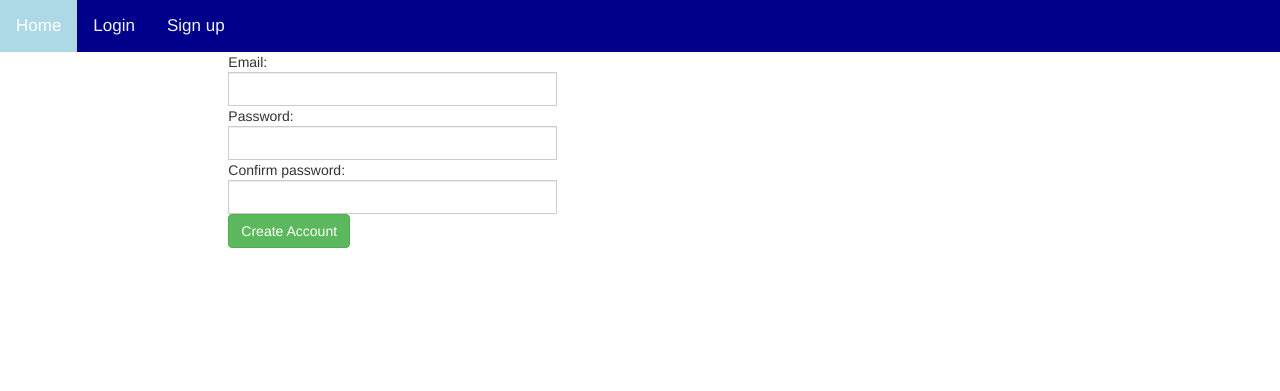
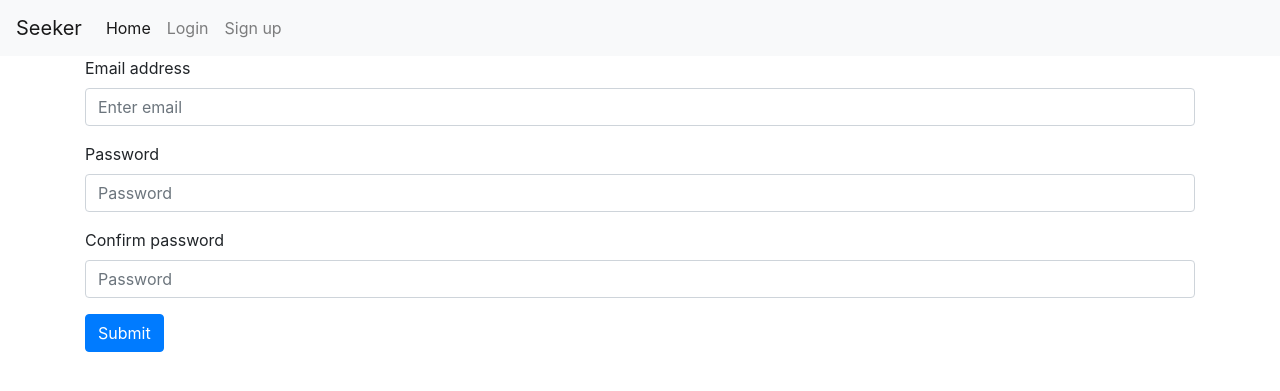
Before and after one commit to aaroncvega123/MessageBoard, a Django app: page /create_account in a window 1280 px wide. Shown: the top 391 px of the page. Run offline with Django 3.2, Linux system fonts and the light colour scheme; parts of the project's set-up code (start-up, migrations or seed data) failed here and were passed over; some libraries are stand-ins or nearby versions.

Commit message:
Updated bootstrap CDNs.  Changed login and create-account pages accordingly.  Removed login/sign up buttons if user is logged in.

```diff
--- a/MessageBoard/message_board_site/static/scripts/util.js
+++ b/MessageBoard/message_board_site/static/scripts/util.js
@@ -20,16 +20,26 @@ function log_out(){
 
 function set_nav_bar_buttons(){
     if (cookie_dict['auth_key']) {
-        var topnav = $('.topnav');
-        var profile_button = $("<a id='account_button' class='right'>");
-        var log_out_button = $("<a id='log_out_button' class='right'>");
-        profile_button.text(cookie_dict['email']);
-        log_out_button.text('Log out');
+        var topnav = $('.navbar-nav');
+        var profile_button = $('<li class="nav-item">')
+            .append($("<a class='nav-link' class='right'>").text(cookie_dict['email']));
+        var log_out_button = $('<li class="nav-item">')
+            .append($("<a class='nav-link' class='right'>").text('Log out'));
+
         log_out_button.appendTo(topnav);
         profile_button.appendTo(topnav);
         log_out_button.on('click', function(){
             log_out();
         });
+    }
+    else{
+        var topnav = $('.navbar-nav');
+        var login_button = $('<li class="nav-item">')
+            .append($("<a class='nav-link' class='right' href='/login'>").text('Login'));
+        var sign_up_button = $('<li class="nav-item">')
+            .append($("<a class='nav-link' class='right' href='/create_account'>").text('Sign up'));
+        login_button.appendTo(topnav);
+        sign_up_button.appendTo(topnav);
     }
 }
 
--- a/MessageBoard/message_board_site/templates/base.html
+++ b/MessageBoard/message_board_site/templates/base.html
@@ -7,22 +7,33 @@
     <title>The HTML5 Herald</title>
     <meta name="description" content="The HTML5 Herald">
     <meta name="author" content="SitePoint">
-    <link rel="stylesheet" href="https://maxcdn.bootstrapcdn.com/bootstrap/3.4.0/css/bootstrap.min.css">
+    <link rel="stylesheet" href="https://stackpath.bootstrapcdn.com/bootstrap/4.3.1/css/bootstrap.min.css">
     <script src="https://ajax.googleapis.com/ajax/libs/jquery/3.4.1/jquery.min.js"></script>
-    <script src="https://maxcdn.bootstrapcdn.com/bootstrap/3.4.0/js/bootstrap.min.js"></script>
+    <script src="https://stackpath.bootstrapcdn.com/bootstrap/4.3.1/js/bootstrap.min.js"></script>
+    <script src="https://stackpath.bootstrapcdn.com/bootstrap/4.3.1/js/bootstrap.bundle.min.js"></script>
     <script src="{% static 'scripts/util.js' %}"></script>
     <link rel="stylesheet" type="text/css" href="{% static 'style/header.css' %}">
 </head>
 
 <body>
     <header>
-        <div class="topnav">
-            <a class="active" href="/home">Home</a>
-            <a href="/login">Login</a>
-            <a href="/create_account">Sign up</a>
+        <nav class="navbar navbar-expand-lg navbar-light bg-light">
+            <a class="navbar-brand" href="#">Seeker</a>
+            <button class="navbar-toggler" type="button" data-toggle="collapse" data-target="#navbarNav"
+                aria-controls="navbarNav" aria-expanded="false" aria-label="Toggle navigation">
+                <span class="navbar-toggler-icon"></span>
+            </button>
+            <div class="collapse navbar-collapse" id="navbarNav">
+                <ul class="navbar-nav">
+                    <li class="nav-item active">
+                        <a class="nav-link" href="/home">Home <span class="sr-only">(current)</span></a>
+                    </li>
+                </ul>
             </div>
+        </nav>
     </header>
 
+    <div class='container'>
         <div class='col-xs-2'></div>
 
         <div class='col-xs-8'>
@@ -30,7 +41,10 @@
 
             {% endblock %}
         </div>
+
         <div class='col-xs-2'></div>
+    </div>
+
 
     <footer>
         <h2>
--- a/MessageBoard/message_board_site/templates/create_account.html
+++ b/MessageBoard/message_board_site/templates/create_account.html
@@ -2,22 +2,21 @@
 
 {% block content %}
 
-<div class='login_input_div'>
-    <div class="input-group mb-3">
-        <div class="input-group-prepend">
-            <span class="input-group-text" id="inputGroup-sizing-default">Email:</span>
-        </div>
-        <input id="create_email_input" type="text" class="form-control" aria-label="Default" aria-describedby="inputGroup-sizing-default">
-        <div class="input-group-prepend">
-            <span class="input-group-text" id="inputGroup-sizing-default">Password:</span>
-        </div>
-        <input id="create_password_input" type="text" class="form-control" aria-label="Default" aria-describedby="inputGroup-sizing-default">
-        <div class="input-group-prepend">
-                <span class="input-group-text" id="inputGroup-sizing-default">Confirm password:</span>
-            </div>
-        <input id="confirm_password_input" type="text" class="form-control" aria-label="Default" aria-describedby="inputGroup-sizing-default">
-        <button id="create_account_button" type="button" class="btn btn-success">Create Account</button>
+<div>
+    <div class="form-group">
+        <label for="exampleInputEmail1">Email address</label>
+        <input type="email" class="form-control" id="create_email_input" aria-describedby="emailHelp"
+            placeholder="Enter email">
     </div>
+    <div class="form-group">
+        <label for="exampleInputPassword1">Password</label>
+        <input type="password" class="form-control" id="create_password_input" placeholder="Password">
+    </div>
+    <div class="form-group">
+        <label for="exampleInputPassword1">Confirm password</label>
+        <input type="password" class="form-control" id="confirm_password_input" placeholder="Password">
+    </div>
+    <button id='create_account_button' class="btn btn-primary">Submit</button>
 </div>
 
 <script>
```
Also changed, not shown: MessageBoard/message_board_site/templates/login.html (+15 -16 lines). Lines whose indentation alone changed are shown as unchanged.
